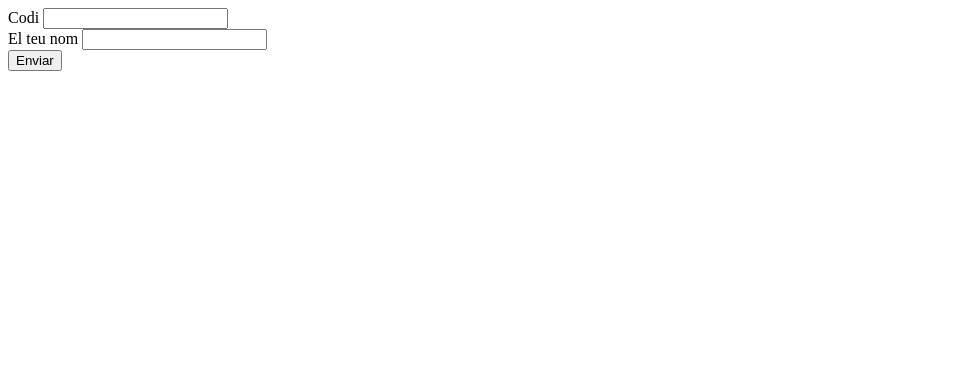
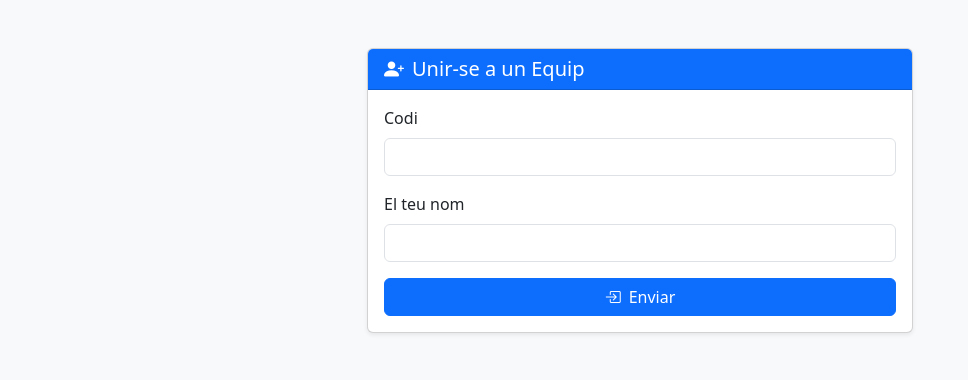
Before and after one commit to nilis24/projecte_hackupc_2025, a Flask app: template backend/templates/unir.html in a window 1280 px wide. Shown: the top 380 px of the page, without its empty margins (0-968 px from the left). Run offline with Flask 3, Linux system fonts and the light colour scheme; the template is opened without the code that fills it, so the values that code supplies are empty.

Commit message:
Unir.HMTL

```diff
--- a/backend/routes.py
+++ b/backend/routes.py
@@ -37,7 +37,10 @@
 
             session["membre_id"] = membre.id
             return redirect(url_for("formulari", membre_id=membre.id))
-        return render_template("unir.html")
+        else:
+            codi = request.args.get("codi")
+            equip = Equip.query.filter_by(codi=codi).first_or_404()
+            return render_template("unir.html", equip=equip, codi=codi)
 
     # vista del formulari
     @app.route("/formulari/<int:membre_id>", methods=["GET", "POST"])
--- a/backend/templates/unir.html
+++ b/backend/templates/unir.html
@@ -1,11 +1,38 @@
+<!DOCTYPE html>
+<html lang="ca">
+<head>
+    <meta charset="UTF-8">
+    <meta name="viewport" content="width=device-width, initial-scale=1.0">
+    <title>Unir-se a un Equip</title>
+    <link href="https://cdn.jsdelivr.net/npm/bootstrap@5.3.2/dist/css/bootstrap.min.css" rel="stylesheet">
+    <link href="https://cdn.jsdelivr.net/npm/bootstrap-icons@1.11.1/font/bootstrap-icons.css" rel="stylesheet">
+</head>
+<body class="bg-light">
+    <div class="container py-5">
+        <div class="row justify-content-center">
+            <div class="col-md-6">
+                <div class="card shadow-sm">
+                    <div class="card-header bg-primary text-white">
+                        <h2 class="h5 mb-0"><i class="bi bi-person-plus-fill me-2"></i>Unir-se a un Equip</h2>
+                    </div>
+                    <div class="card-body">
                         <form action="{{ url_for('unir') }}" method="post">
                             <div class="mb-3">
                                 <label for="codi" class="form-label">Codi</label>
-    <input type="text" class="form-control" id="codi" name="codi" required>
+                                <input type="text" class="form-control" id="codi" name="codi" required value="{{ codi }}">
                             </div>
                             <div class="mb-3">
                                 <label for="nom" class="form-label">El teu nom</label>
                                 <input type="text" class="form-control" id="nom" name="nom" required>
                             </div>
-  <button class="btn btn-primary" type="submit">Enviar</button>
+                            <button class="btn btn-primary w-100" type="submit">
+                                <i class="bi bi-box-arrow-in-right me-2"></i>Enviar
+                            </button>
                         </form>
+                    </div>
+                </div>
+            </div>
+        </div>
+    </div>
+</body>
+</html>
```
Lines whose indentation alone changed are shown as unchanged.
